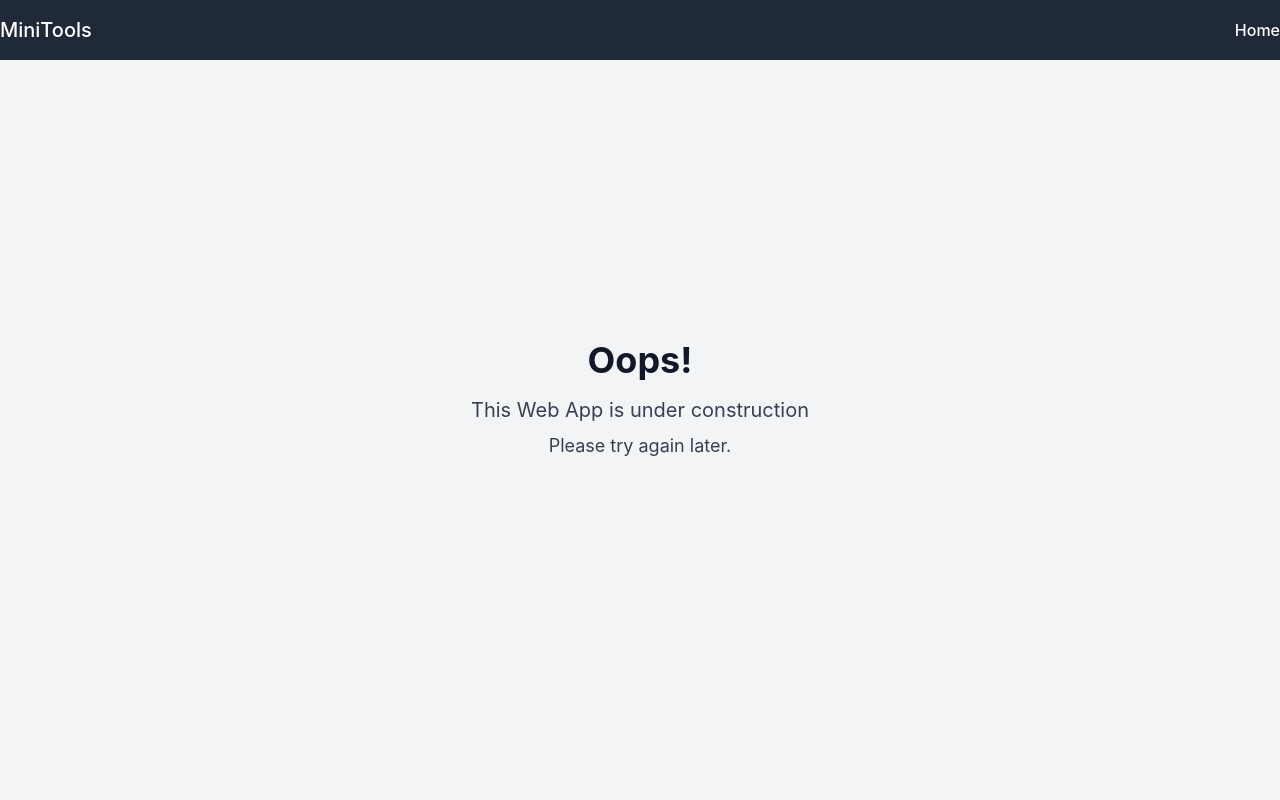
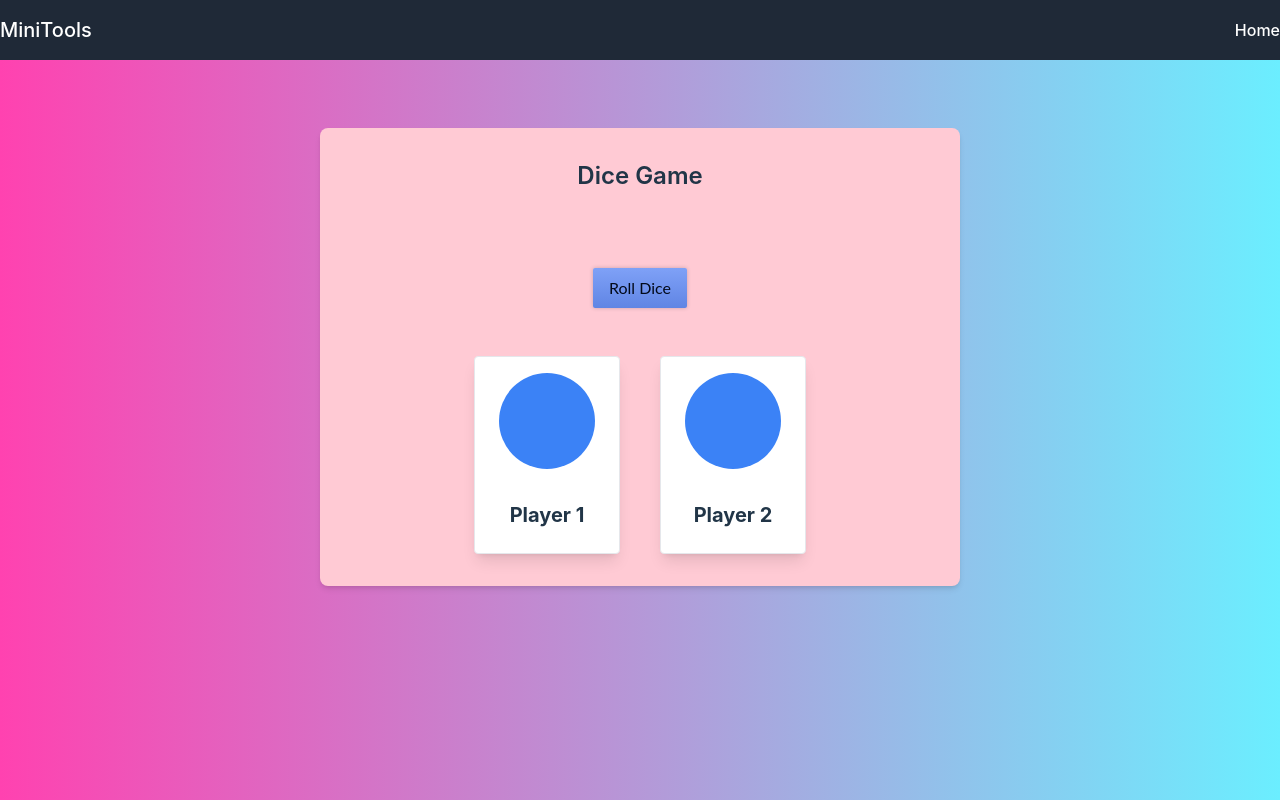
Before and after one commit to sehaj97/MiniAppLibrary, a React (Vite) app: page /dicegame in a window 1280 px wide. Built offline with nearby package versions, Linux system fonts and the light colour scheme.

Commit message:
added a dice game

```diff
--- a/src/App.jsx
+++ b/src/App.jsx
@@ -13,6 +13,7 @@ import ErrorPage from "./Pages/ErrorPage";
 import ReusableComponents from "./Pages/ReusableComponents";
 import Imagepicker from "./Pages/Imagepicker";
 import Palindromechecker from "./Pages/Palindromechecker";
+import DiceGame from "./Pages/DiceGame";
 
 function App() {
   return (
@@ -28,6 +29,7 @@ function App() {
         <Route path="reuse" element={<ReusableComponents />} />
         <Route path="imagepicker" element={<Imagepicker />} />
         <Route path="palindrome" element={<Palindromechecker />} />
+        <Route path="dicegame" element={<DiceGame />} />
 
         <Route path="*" element={<ErrorPage />} />
       </Routes>
--- /dev/null
+++ b/src/Pages/DiceGame/index.jsx
@@ -0,0 +1,68 @@
+
+import React, { useEffect, useState } from "react";
+import ButtonUi from "../../Components/ButtonUi";
+
+const DiceCard = ({ diceValue, player }) => {
+    return (
+        <div className="max-w-xs rounded overflow-hidden shadow-lg bg-white border border-gray-200 mx-5">
+            <div className="px-6 py-4">
+                <div className="flex justify-center">
+                    <div className="rounded-full bg-blue-500 text-white text-4xl h-24 w-24 flex items-center justify-center">
+                        {diceValue}
+                    </div>
+                </div>
+            </div>
+            <div className="px-6 py-4">
+                <div className="font-bold text-xl mb-2 text-center">Player {player}</div>
+            </div>
+        </div>
+    );
+};
+
+const DiceGame = () => {
+    const [result, setResult] = useState(undefined);
+
+    const [playerOne, setPlayerOne] = useState()
+    const [playerTwo, setPlayerTwo] = useState()
+
+    useEffect(() => {
+        let gameResult;
+        if (playerOne !== undefined && playerTwo !== undefined) {
+            if (playerOne > playerTwo) {
+                gameResult = "Player one wins!";
+            } else if (playerOne < playerTwo) {
+                gameResult = "Player two wins!";
+            } else {
+                gameResult = "It's a tie.";
+            }
+            setResult(gameResult);
+        }
+    }, [playerOne, playerTwo]);
+
+    function handleClick(event) {
+        event.preventDefault();
+
+        setPlayerOne(Math.floor(Math.random() * 6) + 1);
+        setPlayerTwo(Math.floor(Math.random() * 6) + 1);
+    }
+
+    return (
+        <>
+            <div className={`container mt-32 md:w-3/6 lg:1/6 mx-auto flex flex-col justify-content-center align-middle gap-y-3 bg-lightPink p-8 rounded-lg overflow-hidden shadow-md hover:shadow-lg transition duration-300 ease-in-out`}>
+                <h1 className="text-2xl font-semibold mb-4 text-center">Dice Game</h1>
+                <div className="container mx-auto">
+                    <div className="flex justify-center mt-10">
+                        <ButtonUi onClick={handleClick}>Roll Dice</ButtonUi>
+                    </div>
+                    <h1 className="text-2xl font-semibold mb-4 text-center">{result}</h1>
+                    <div className="flex justify-center mt-10">
+                        <DiceCard diceValue={playerOne} player={1} />
+                        <DiceCard diceValue={playerTwo} player={2} />
+                    </div>
+                </div>
+            </div>
+        </>
+    )
+};
+
+export default DiceGame;
--- a/src/Pages/Home/index.jsx
+++ b/src/Pages/Home/index.jsx
@@ -1,6 +1,6 @@
 import React from 'react';
 import { Link } from 'react-router-dom';
-import { FaClipboardList, FaCalculator, FaAdjust, FaQuestionCircle, FaCloudSun, FaQuoteRight, FaImages, FaFlag } from 'react-icons/fa';
+import { FaClipboardList, FaCalculator, FaAdjust, FaQuestionCircle, FaCloudSun, FaQuoteRight, FaImages, FaFlag, FaDice } from 'react-icons/fa';
 
 const projects = [
   { id: 1, title: 'Todo List App', description: 'Create a simple todo list application where users can add and remove tasks.', link: '/todoapp', icon: <FaClipboardList /> },
@@ -10,6 +10,7 @@ const projects = [
   { id: 5, title: 'UI lib', description: 'Look into the code, this is showing the highly reusable components', link: '/reuse', icon: <FaImages /> },
   { id: 6, title: 'Image Selector', description: 'A simple app for selecting image from your machine to demo use ref ', link: '/imagepicker', icon: <FaImages /> },
   { id: 7, title: 'Palindrome Checker', description: 'A simple app to check if string is palindrome or not', link: '/palindrome', icon: <FaImages /> },
+  { id: 8, title: 'Dice Game', description: 'Random Dice 1v1 game. Highest Number Wins', link: '/dicegame', icon: <FaDice /> },
 
   { id: 55, title: 'Quiz App', description: 'Develop a quiz application where users can answer multiple-choice questions.', link: '/quizapp', icon: <FaQuestionCircle /> },
   { id: 66, title: 'Weather App', description: 'Build a simple weather application that displays the current weather for a specific location.', link: '/weatherapp', icon: <FaCloudSun /> },
```
